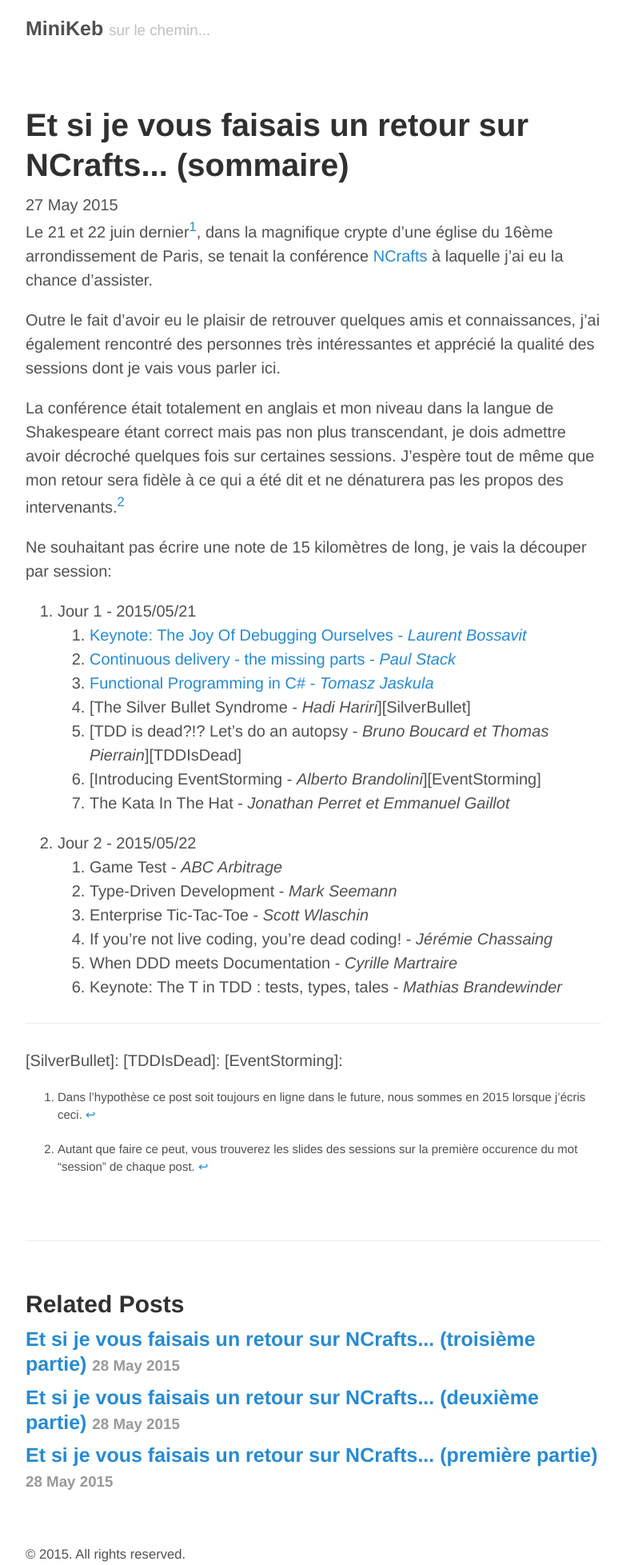
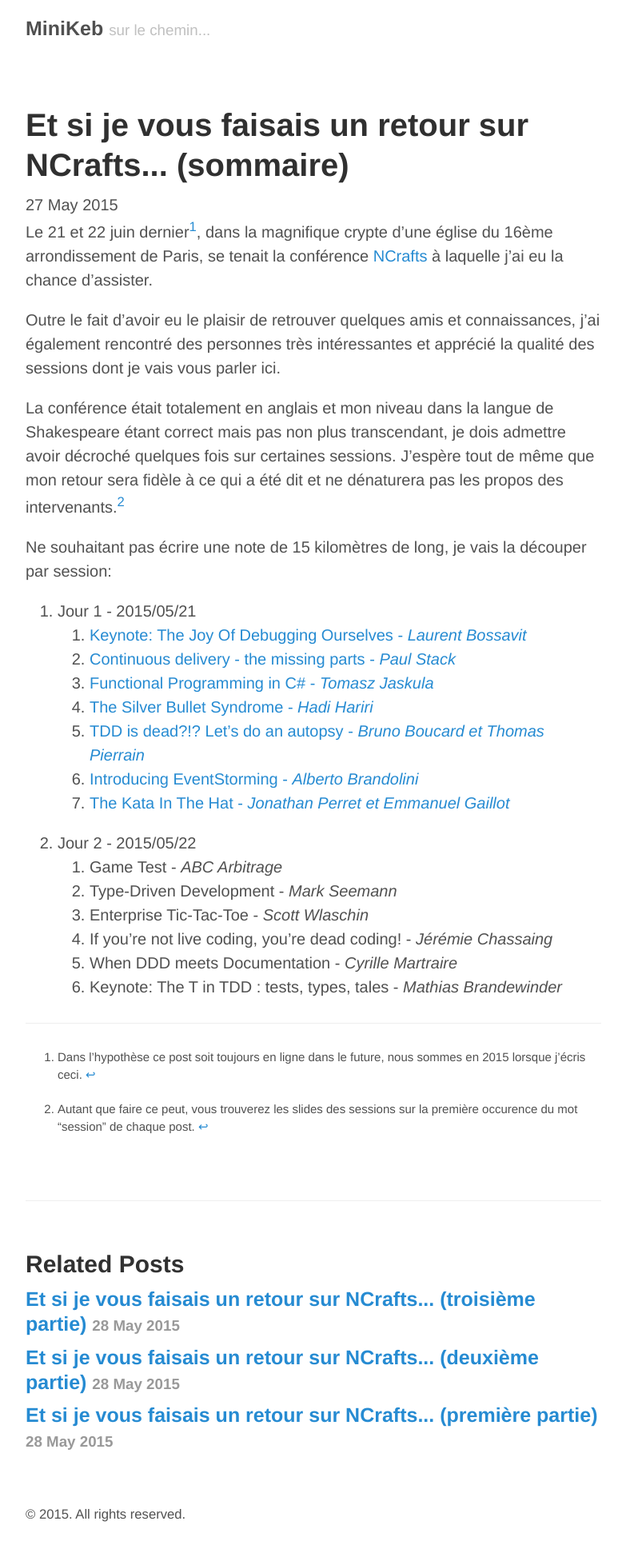
Before and after one commit to MiniKeb/minikeb.github.io, a Jekyll site: the page built from _posts/2015-05-27-ncrafts-part0.md, in a window 1280 px wide. Shown: the whole page at 80% size, without its empty margins (248-1031 px from the left). Built offline with Jekyll 4.4.1, drawn with Linux system fonts in a browser that asks for light colours; after the commit the page ends 1907 px from its top, so only the background shows below that; part of the change alters nothing that is shown.

Commit message:
C'était moche ces liens sans lien.

```diff
--- a/_posts/2015-05-27-ncrafts-part0.md
+++ b/_posts/2015-05-27-ncrafts-part0.md
@@ -18,7 +18,7 @@ Ne souhaitant pas écrire une note de 15 kilomètres de long, je vais la découp
 	4. [The Silver Bullet Syndrome - *Hadi Hariri*][SilverBullet]
 	5. [TDD is dead?!? Let's do an autopsy - *Bruno Boucard et Thomas Pierrain*][TDDIsDead]
 	6. [Introducing EventStorming - *Alberto Brandolini*][EventStorming]
-	7. The Kata In The Hat - *Jonathan Perret et Emmanuel Gaillot*
+	7. [The Kata In The Hat - *Jonathan Perret et Emmanuel Gaillot*][KataInTheHat]
 2. Jour 2 - 2015/05/22
 	1. Game Test - *ABC Arbitrage*
 	2. Type-Driven Development - *Mark Seemann*
@@ -37,6 +37,7 @@ Ne souhaitant pas écrire une note de 15 kilomètres de long, je vais la découp
 [Keynote]: /2015/05/28/ncrafts-part1/
 [ContinousDelivery]: /2015/05/28/ncrafts-part2/
 [FPinCSharp]: /2015/05/28/ncrafts-part3/
-[SilverBullet]:
-[TDDIsDead]:
-[EventStorming]:
+[SilverBullet]: #
+[TDDIsDead]: #
+[EventStorming]: #
+[KataInTheHat]: #
```
